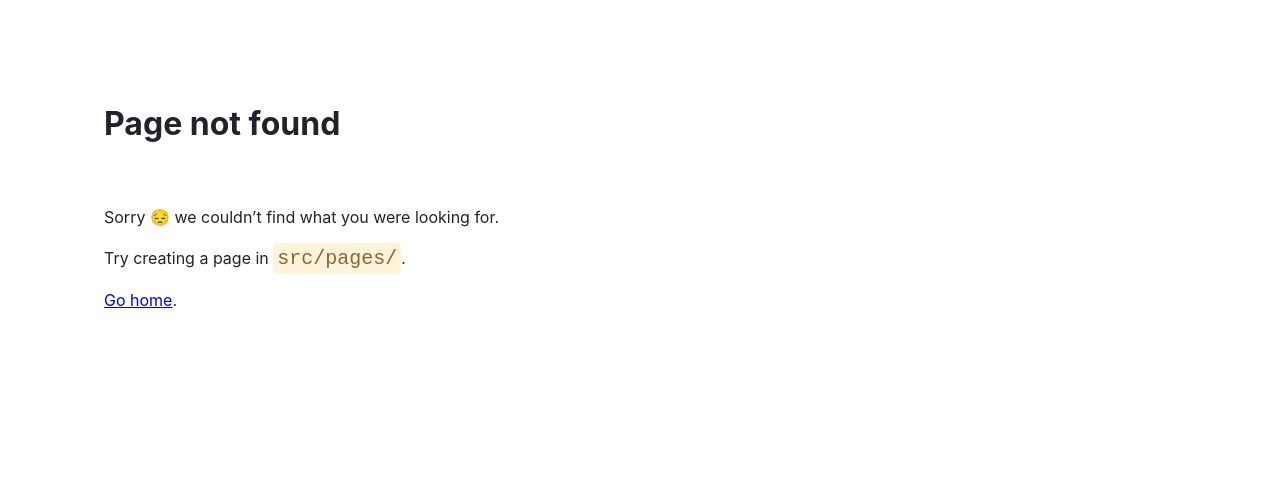
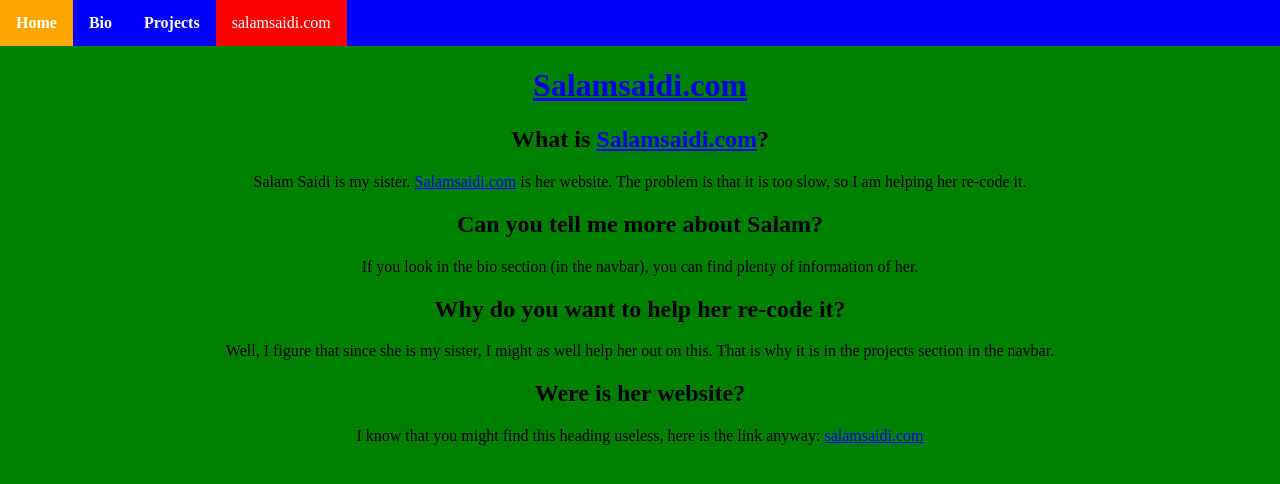
Before and after one commit to Ryyn-Sd/rayyansaidi-com, a Gatsby site: page /projects/salamsaidi in a window 1280 px wide. Before the commit this address had no page. Built offline with nearby package versions, Linux system fonts and the light colour scheme; Gatsby itself is replaced by a stand-in of ours.

Commit message:
navbar and salamsaidi.com

```diff
--- /dev/null
+++ b/src/navbar.js
@@ -0,0 +1,13 @@
+import { Link } from 'gatsby'
+import * as React from 'react'
+import "./style.css"
+
+const Nav = (props) =>
+    <ul>
+        <li className="navbar"><b><Link href="/" className={props.act == 1 ? "active" : null}>Home</Link></b></li>
+        <li><b><a>Bio</a></b></li>
+        <li><a><b>Projects</b></a></li>
+        <li className="navbar"><Link to="projects/salamsaidi" className={props.act == 2 ? "active" : null}>salamsaidi.com</Link></li>
+    </ul>
+
+export default Nav
--- /dev/null
+++ b/src/pages/projects/salamsaidi.mdx
@@ -0,0 +1,17 @@
+---
+title: "salamsaidi"
+---
+import { Link } from 'gatsby'
+import Nav from '../../navbar'
+
+<Nav act={2} />
+
+# [Salamsaidi.com](https://salamsaidi.com)
+## What is [Salamsaidi.com](https://salamsaidi.com)?
+Salam Saidi is my sister. [Salamsaidi.com](https://salamsaidi.com) is her website. The problem is that it is too slow, so I am helping her re-code it.
+## Can you tell me more about Salam?
+If you look in the bio section (in the navbar), you can find plenty of information of her.
+## Why do you want to help her re-code it?
+Well, I figure that since she is my sister, I might as well help her out on this. That is why it is in the projects section in the navbar.
+## Were is her website?
+I know that you might find this heading useless, here is the link anyway: [salamsaidi.com](https://salamsaidi.com)
--- /dev/null
+++ b/src/style.css
@@ -0,0 +1,34 @@
+body {
+    margin: 0;
+    padding: 0;
+    text-align: center;
+    background-color: green;
+}
+
+ul {
+    list-style-type: none;
+    margin: 0;
+    padding: 0;
+    overflow: hidden;
+    background-color: rgb(0, 0, 255);
+}
+
+li {
+    float: left;
+}
+
+li a {
+    display: block;
+    color: white;
+    text-align: center;
+    padding: 14px 16px;
+    text-decoration: none;
+}
+
+.navbar a:hover:not(.active) {
+    background-color: orange;
+}
+
+.active {
+    background-color: rgb(255, 0, 0);
+}
```
Also changed, not shown: src/pages/index.js (+5 -2 lines), 2 other files.
